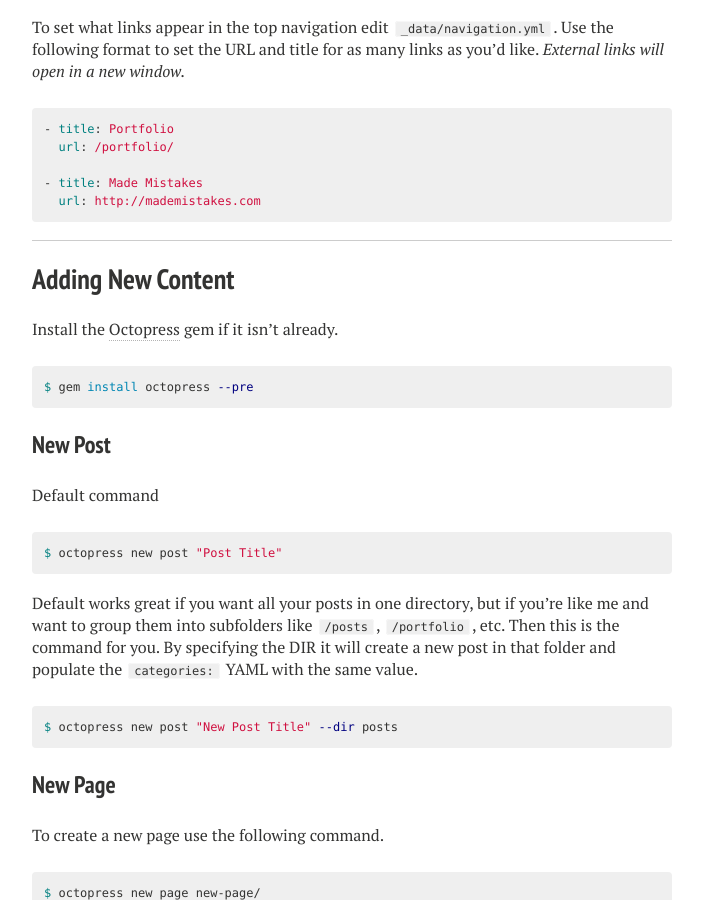
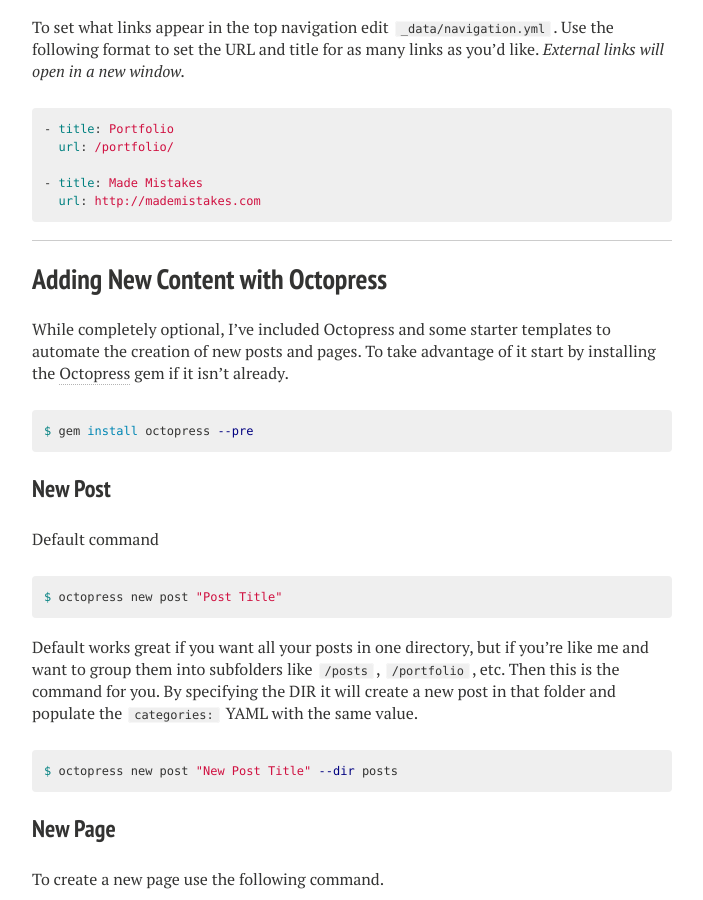
Before and after one commit to orenetar3/dgrtwo.github.com, a Jekyll site: the page built from theme-setup/index.md, in a window 1280 px wide and 900 px high, scrolled down 2819 px. Shown: the whole window, without its empty margins (288-991 px from the left). Built offline with Jekyll 4.4.1, drawn with Linux system fonts in a browser that asks for light colours; nearby versions of some CDN libraries; some of the changed text lies outside the part shown.

Commit message:
Mention that Octopres is optional - Used to automate the creation of new posts and pages

```diff
--- a/theme-setup/index.md
+++ b/theme-setup/index.md
@@ -132,9 +132,9 @@ To set what links appear in the top navigation edit `_data/navigation.yml`. Use
 
 ---
 
-## Adding New Content
+## Adding New Content with Octopress
 
-Install the [Octopress](https://github.com/octopress/octopress) gem if it isn't already.
+While completely optional, I've included Octopress and some starter templates to automate the creation of new posts and pages. To take advantage of it start by installing the [Octopress](https://github.com/octopress/octopress) gem if it isn't already.
 
 {% highlight bash %}
 $ gem install octopress --pre
```
